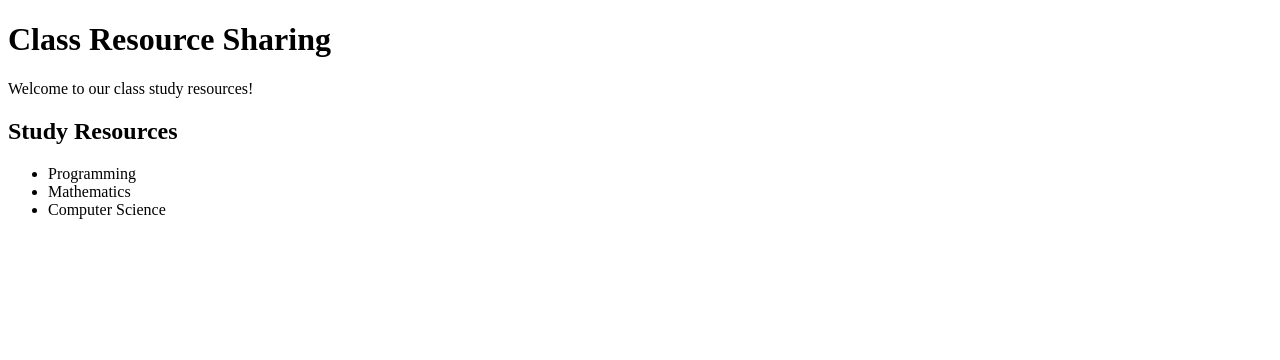
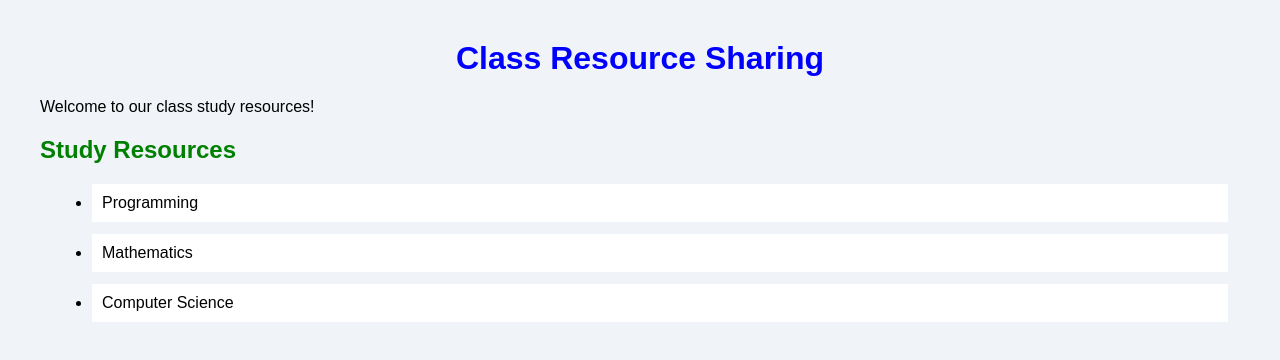
Before and after one commit to Akhil-033/class-resources, a plain HTML site: page index.html in a window 1280 px wide. Drawn offline with Linux system fonts and the light colour scheme.

Commit message:
Add CSS styling

```diff
--- a/index.html
+++ b/index.html
@@ -3,6 +3,28 @@
 <html>
 <head>
     <title>Class Study Resources</title>
+    <style>
+        body {
+            font-family: Arial;
+            background-color: #f0f4f8;
+            margin: 40px;
+        }
+
+        h1 {
+            color: blue;
+            text-align: center;
+        }
+
+        h2 {
+            color: green;
+        }
+
+        li {
+            margin: 12px;
+            padding: 10px;
+            background-color: white;
+        }
+    </style>
 </head>
 <body>
     <h1>Class Resource Sharing</h1>
```
